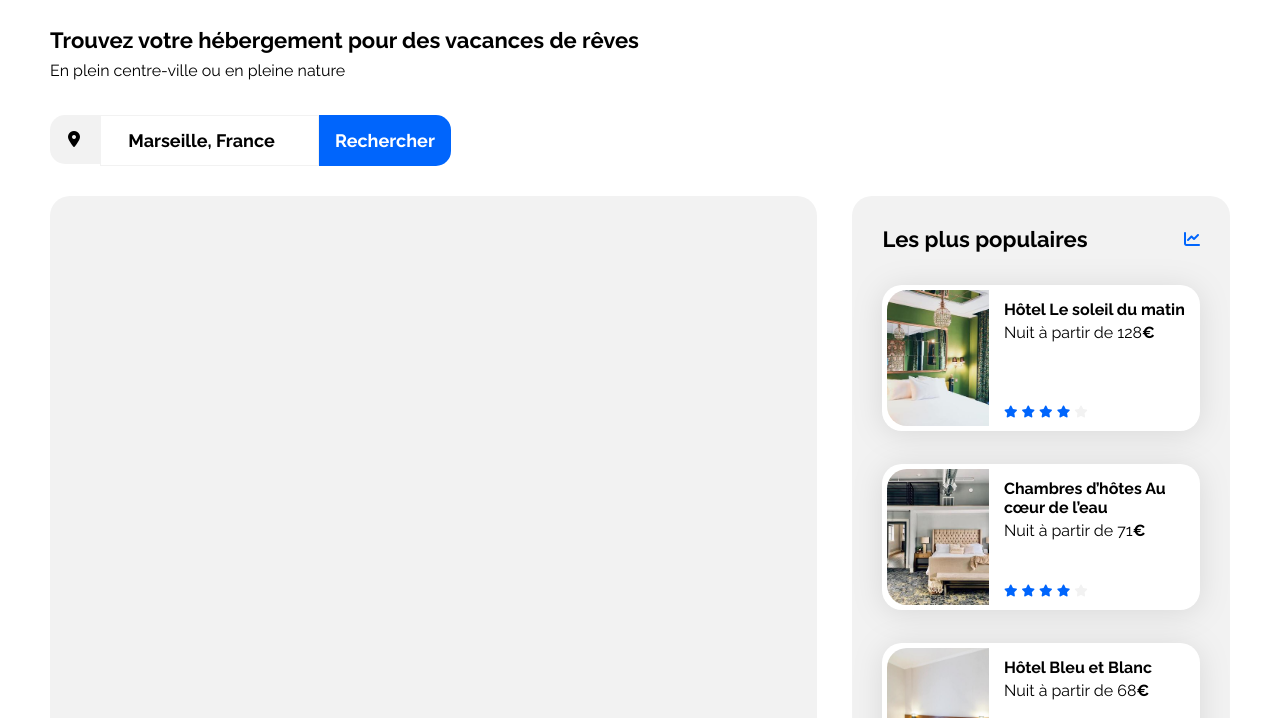
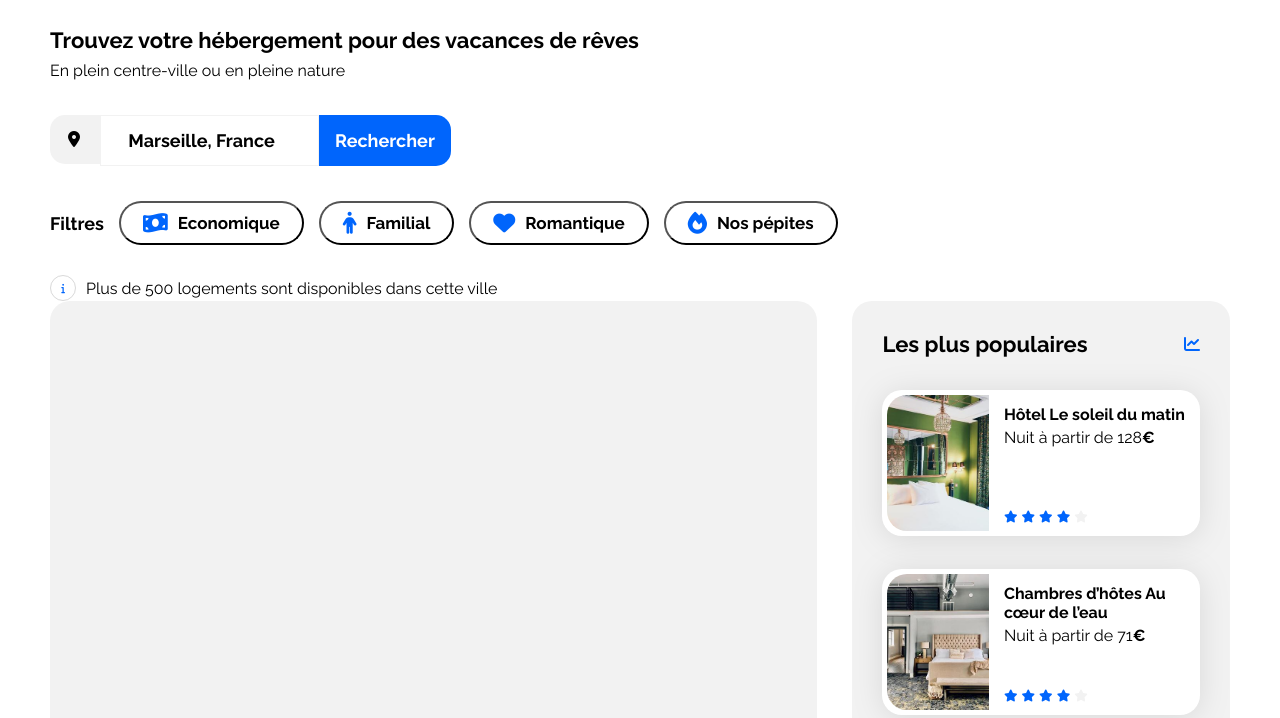
Before and after one commit to thmsrzk/OC-DW_P2_Booki, a plain HTML site: page index.html in a window 1280 px wide. Shown: the part 82-800 px from the top of the page. Drawn offline with Linux system fonts and the light colour scheme.

Commit message:
Etape 5 (filters + infobar)

```diff
--- a/css/style.css
+++ b/css/style.css
@@ -121,7 +121,76 @@ header a {
     font-size: 18px;
 }
 
+.filterbar{
+    display: flex;
+    flex-direction: row;
+    gap: 15px;
+}
 
+.filterbar p {
+    font-weight: 700;
+    font-size: 18px;
+    display: flex;
+    align-items: center;
+}
+
+.filter {
+    background-color: white;
+    border-radius: 25px;
+}
+
+.filter:hover {
+    background-color: #DEEBFF;
+    cursor: pointer;
+}
+
+.filter i {
+    font-size: 22px;
+    display: flex;
+    align-items: center;
+}
+
+.filter span {
+    font-size: 17px;
+    font-weight: 700;
+    display: flex;
+    flex-direction: row;
+    align-items: center;
+}
+
+.filter div {
+    margin: 8px 16px 8px 16px;
+    display: flex;
+    flex-direction: row;
+    gap: 10px;
+
+
+}
+
+.infobar {
+    display: flex;
+    flex-direction: row;
+    gap: 10px;
+}
+
+.infobar i {
+    border: 1px solid #D9D9D9;
+    border-radius: 50%;
+    font-size: 10px;
+    width: 24px;
+    height: 24px;
+    display: flex;
+    justify-content: center;
+    align-items: center;
+    font-weight: 7000;
+
+}
+
+.infobar p {
+    font-size: 16px;
+    display: flex;
+    align-items: center;
+}
 
 .main-container {
     width: 100%;
--- a/index.html
+++ b/index.html
@@ -15,7 +15,6 @@
 </head>
 
 <body>
-     <!--  ETAPE 3 (HEADER) -->
 
 
     <div class="main-container">
@@ -46,7 +45,42 @@
                         <span class="search-button-text">Rechercher</span>
                     </button>
                 </div>
+
+                <div class="filterbar">
+                    <p>Filtres</p>
+                    <button class="filter">
+                        <div>
+                            <i class="fa-solid fa-money-bill-wave"></i>
+                            <span class="filter-text">Economique</span>
+                        </div>
+                    </button>
+                    <button class="filter">
+                        <div>
+                            <i class="fa-solid fa-person"></i>
+                            <span class="filter-text">Familial</span>
+                        </div>
+                    </button>
+                    <button class="filter">
+                        <div>
+                            <i class="fa-solid fa-heart"></i>
+                            <span class="filter-text">Romantique</span>
+                        </div>
+                    </button>
+                    <button class="filter">
+                        <div>
+                            <i class="fa-solid fa-fire"></i>
+                            <span class="filter-text">Nos pépites</span>
+                        </div>
+                    </button>
+
+                </div>
             </div>
+
+            <div class="infobar">
+                <i class="fa-solid fa-info"></i>
+                <p>Plus de 500 logements sont disponibles dans cette ville</p>
+            </div>
+
             <div class="hebergements-and-populaires">
                 <section class="hebergements">
 
```
